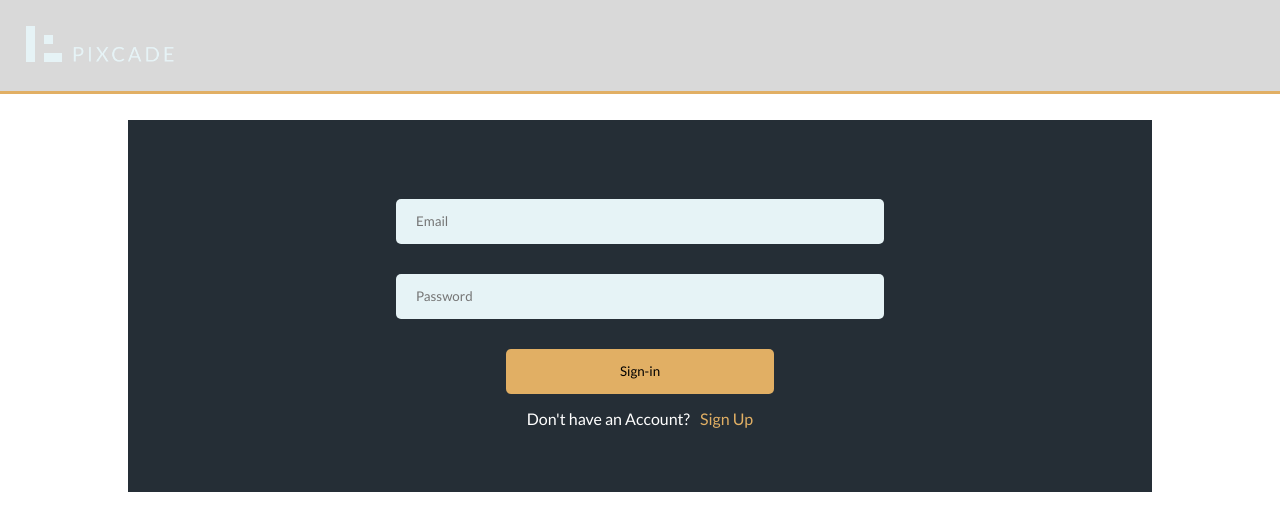
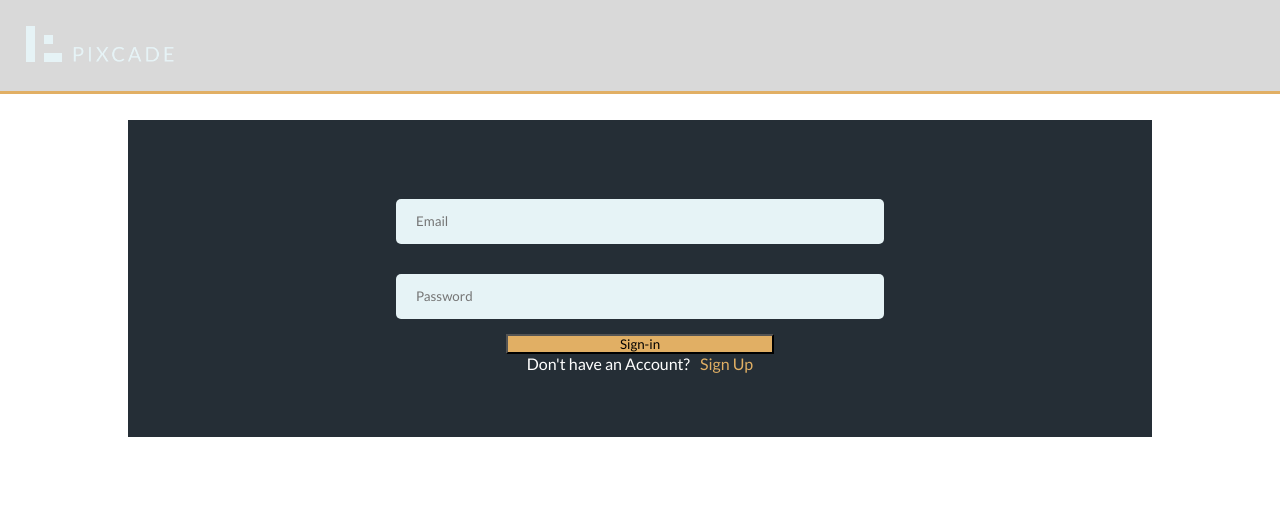
Before and after one commit to KeniKT/pixcade_frontend, a React (Vite) app: page / in a window 1280 px wide. Shown: the top 530 px of the page. Built offline with nearby package versions, Linux system fonts and the light colour scheme.

Commit message:
fixed login problem

```diff
--- a/src/components/auth/Login.jsx
+++ b/src/components/auth/Login.jsx
@@ -7,18 +7,20 @@ const Login = () => {
   const [email, setEmail] = useState("");
   const [password, setPassword] = useState("");
 
-  const handleLogin = async (email, password) => {
+  const handleLogin = async (e) => {
+    e.preventDefault(); // Prevent form submission and page refresh
+
     try {
-      const response = await fetch("http://127.0.0.1:3000/sign_in", {
+      const response = await fetch("http://localhost:3000/sign_in", {
         method: "POST",
         headers: {
           "Content-Type": "application/json",
         },
         body: JSON.stringify({
           user: {
-            email,
-            password,
-          },
+            email: email,
+            password: password
+          }
         }),
       });
 
@@ -26,16 +28,17 @@ const Login = () => {
         const data = await response.json();
         if (data["success"]) {
           localStorage.setItem("token", data["jwt"]);
-          localStorage.setItem("username", data["user"]["full_name"]);
           localStorage.setItem("email", data["user"]["email"]);
           localStorage.setItem("user_id", data["user"]["id"]);
           navigate("/home");
+        } else {
+          console.error("Authentication failed");
         }
       } else {
         console.error("Authentication failed");
       }
     } catch (error) {
-      console.error("Network error:", error);
+      console.error(error);
     }
   };
 
@@ -58,14 +61,9 @@ const Login = () => {
             value={password}
             onChange={(e) => setPassword(e.target.value)}
           />
-          <input
-            className="button"
-            type="submit"
-            value="Sign-in"
-            onClickCapture={() => {
-              handleLogin(email, password);
-            }}
-          />
+          <button className="button" type="submit">
+            Sign-in
+          </button>
           <p style={{ color: "white", cursor: "pointer", display: "flex" }}>
             Don't have an Account?{" "}
             <span
--- a/src/components/auth/Register.jsx
+++ b/src/components/auth/Register.jsx
@@ -29,7 +29,7 @@ const Register = () => {
         "Content-Type": "application/json"
       },
       body: JSON.stringify({
-        payload: {
+        user: {
           first_name: firstName,
           last_name: lastName,
           user_name: userName,
```
